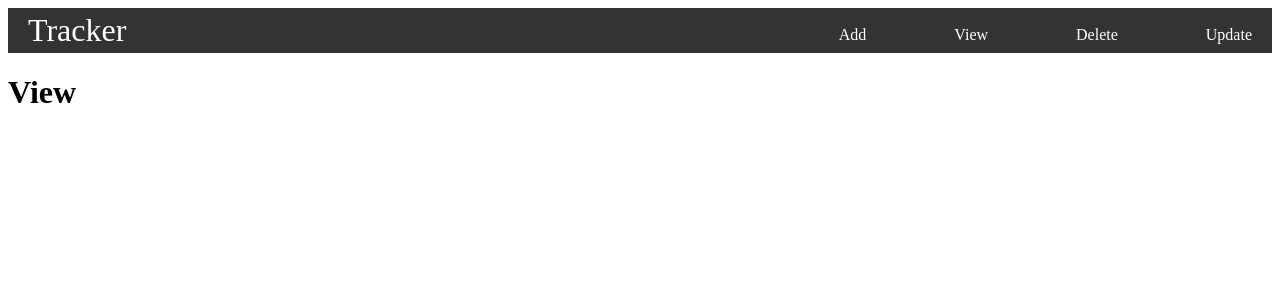
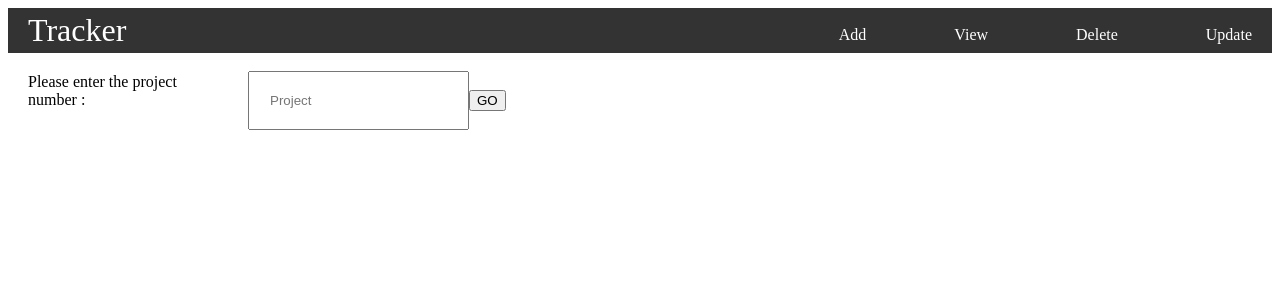
Before and after one commit to singhmeharjeet/GrantTrackingApp, a React (Create React App) app in the folder client/: page /view in a window 1280 px wide. Shown: the top 300 px of the page. Built offline with nearby package versions, Linux system fonts and the light colour scheme.

Commit message:
pushing submit and viewlayout

```diff
--- a/client/src/App.js
+++ b/client/src/App.js
@@ -1,6 +1,6 @@
 import Header from "./Components/Header/Header";
 import { Route, Routes } from "react-router-dom";
-import Add from "./Components/Add/Add.js";
+import Add from "./Components/Add/Add.jsx";
 import ViewOption from "./Components/View/ViewOption";
 import DeleteOption from "./Components/Delete/DeleteOption";
 import UpdateOption from "./Components/Update/UpdateOption";
--- a/client/src/Components/Add/Add.css
+++ b/client/src/Components/Add/Add.css
@@ -11,6 +11,10 @@
   display: block;
   border: 1px solid #ccc;
   border-radius: 4px;
- box-sizing:border-box;
-
+  box-sizing: border-box;
 }
+.button {
+  margin-left: 290px;
+  margin-top: 10px;
+  /* padding: 20px; */
+}
--- a/client/src/Components/Add/Add.js
+++ b/client/src/Components/Add/Add.jsx
@@ -12,6 +12,7 @@ function Add() {
       <FormInput placeholder="FAST Track Balance" />
       <FormInput placeholder="Grant Start Funding" />
       <FormInput placeholder="Grant End Funding" />
+      <button class="button">Submit</button>
     </div>
   );
 }
--- /dev/null
+++ b/client/src/Components/View/ViewOption.css
@@ -0,0 +1,9 @@
+input {
+  padding: 20px;
+  margin: 5px 0px;
+}
+.viewoption #label {
+  display: inline-block;
+  width: 200px;
+  padding: 20px;
+}
--- a/client/src/Components/View/ViewOption.js
+++ b/client/src/Components/View/ViewOption.js
@@ -1,9 +1,11 @@
 import React from "react";
-
+import "./ViewOption.css";
 function ViewOption() {
   return (
     <div className="viewoption">
-      <h1>View</h1>
+      <label>Please enter the project number :</label>
+      <input placeholder="Project"></input>
+      <button>GO</button>
     </div>
   );
 }
```
Lines whose indentation alone changed are shown as unchanged.
